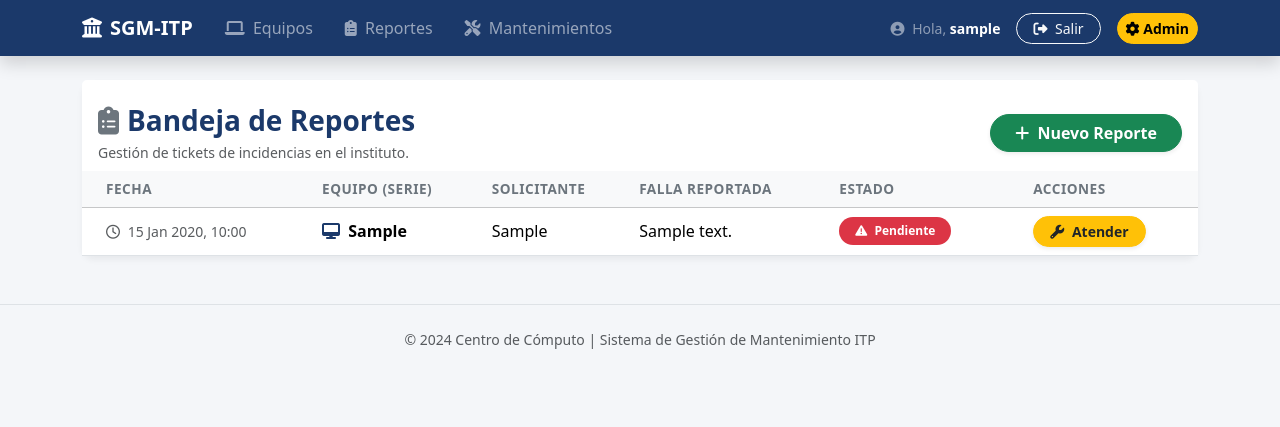
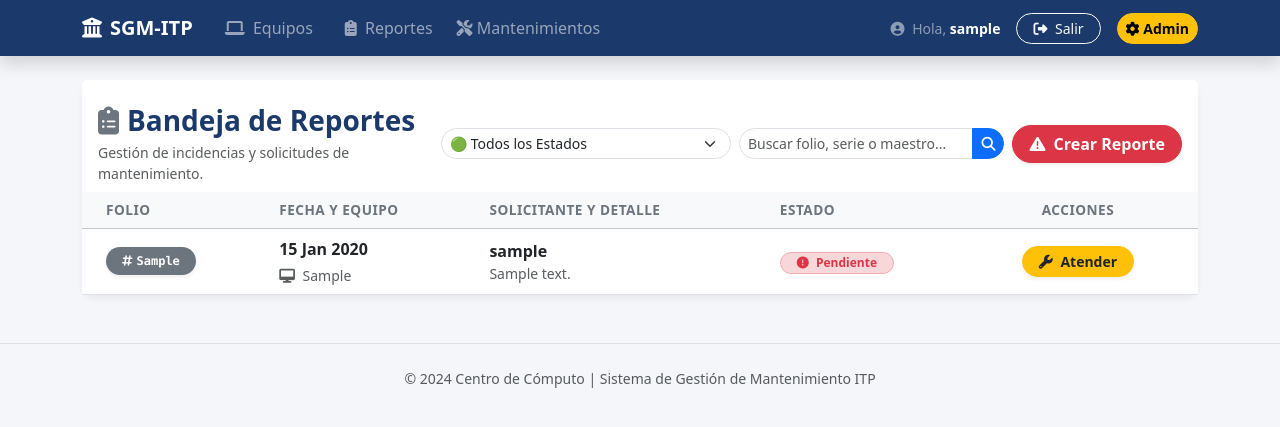
Before and after one commit to AbrahamRecinas/SGM-ITP, a Django app: page /reportes/ in a window 1280 px wide. Shown: the top 427 px of the page. Run offline with Django 5.2, Linux system fonts and the light colour scheme; a user stored in the database is signed in; tables that the repository leaves empty hold one stand-in row (values such as "Sample post").

Commit message:
Flujo de reportes automatizado, control de roles (RBAC) y autocompletado en mantenimientos

```diff
--- a/inventario/templates/inventario/base.html
+++ b/inventario/templates/inventario/base.html
@@ -51,9 +51,13 @@
                     <li class="nav-item">
                         <a class="nav-link px-3" href="{% url 'lista_reportes' %}"><i class="fa-solid fa-clipboard-list me-1"></i> Reportes</a>
                     </li>
-                    <li class="nav-item">
-                        <a class="nav-link px-3" href="{% url 'lista_mantenimientos' %}"><i class="fa-solid fa-screwdriver-wrench me-1"></i> Mantenimientos</a>
-                    </li>
+{% if perms.inventario.add_mantenimiento %}
+    <li class="nav-item">
+        <a class="nav-link" href="{% url 'lista_mantenimientos' %}">
+            <i class="fa-solid fa-screwdriver-wrench"></i> Mantenimientos
+        </a>
+    </li>
+{% endif %}
                 </ul>
 
                 <ul class="navbar-nav ms-auto align-items-center mt-2 mt-lg-0">
--- a/inventario/templates/inventario/lista_equipos.html
+++ b/inventario/templates/inventario/lista_equipos.html
@@ -13,6 +13,7 @@
         <div class="d-flex align-items-center gap-2 w-70 justify-content-end">
 
             <form method="GET" class="d-flex gap-2 mb-0 w-75">
+                {% if not request.user.perfil %}
                     <select name="edificio" class="form-select rounded-pill form-select-sm" onchange="this.form.submit()">
                         <option value="">🏢 Todos los Edificios</option>
                 {% for ed in edificios %}
@@ -21,6 +22,7 @@
                     </option>
                 {% endfor %}
                     </select>
+                {% endif %}
 
                 <div class="input-group input-group-sm">
                     <input type="text" name="q" value="{{ query|default_if_none:'' }}" class="form-control rounded-start-pill" placeholder="Buscar serie o marca...">
--- a/inventario/templates/inventario/lista_reportes.html
+++ b/inventario/templates/inventario/lista_reportes.html
@@ -3,66 +3,104 @@
 {% block title %}Reportes de Falla - SGM-ITP{% endblock %}
 
 {% block content %}
-<div class="card border-0">
+<div class="card border-0 shadow-sm">
     <div class="card-header bg-white border-bottom-0 pt-4 pb-2 d-flex justify-content-between align-items-center">
         <div>
             <h3 class="text-tecnm fw-bold mb-1"><i class="fa-solid fa-clipboard-list text-secondary me-2"></i>Bandeja de Reportes</h3>
-            <p class="text-muted small mb-0">Gestión de tickets de incidencias en el instituto.</p>
+            <p class="text-muted small mb-0">Gestión de incidencias y solicitudes de mantenimiento.</p>
         </div>
-        <a href="{% url 'nuevo_reporte' %}" class="btn btn-success fw-bold rounded-pill shadow-sm px-4">
-            <i class="fa-solid fa-plus me-1"></i> Nuevo Reporte
-        </a>
+
+        <div class="d-flex align-items-center gap-2 w-75 justify-content-end">
+            <form method="GET" class="d-flex gap-2 mb-0 w-75">
+                <select name="estado" class="form-select rounded-pill form-select-sm" onchange="this.form.submit()">
+                    <option value="">🟢 Todos los Estados</option>
+                    <option value="Pendiente" {% if estado_filtro == 'Pendiente' %}selected{% endif %}>🔴 Pendientes</option>
+                    <option value="En Revision" {% if estado_filtro == 'En Revision' %}selected{% endif %}>🟡 En Revisión</option>
+                    <option value="Finalizado" {% if estado_filtro == 'Finalizado' %}selected{% endif %}>✅ Finalizados</option>
+                </select>
+
+                <div class="input-group input-group-sm">
+                    <input type="text" name="q" value="{{ query|default_if_none:'' }}" class="form-control rounded-start-pill" placeholder="Buscar folio, serie o maestro...">
+                    <button type="submit" class="btn btn-primary rounded-end-pill">
+                        <i class="fa-solid fa-magnifying-glass"></i>
+                    </button>
+                </div>
+
+                {% if query or estado_filtro %}
+                    <a href="{% url 'lista_reportes' %}" class="btn btn-sm btn-outline-danger rounded-circle"><i class="fa-solid fa-xmark"></i></a>
+                {% endif %}
+            </form>
+
+            {% if perms.inventario.add_reportefalla %}
+                <a href="{% url 'nuevo_reporte' %}" class="btn btn-danger fw-bold rounded-pill shadow-sm px-3 text-nowrap">
+                    <i class="fa-solid fa-triangle-exclamation me-1"></i> Crear Reporte
+                </a>
+            {% endif %}
+        </div>
     </div>
 
-    <div class="card-body p-0"> <div class="table-responsive">
+    <div class="card-body p-0">
+        <div class="table-responsive">
             <table class="table table-hover align-middle mb-0">
                 <thead class="table-light">
                     <tr>
-                        <th class="ps-4">Fecha</th>
-                        <th>Equipo (Serie)</th>
-                        <th>Solicitante</th>
-                        <th>Falla Reportada</th>
-                        <th class="pe-4">Estado</th>
-                        <th>ACCIONES</th>
+                        <th class="ps-4">Folio</th>
+                        <th>Fecha y Equipo</th>
+                        <th>Solicitante y Detalle</th>
+                        <th>Estado</th>
+                        <th class="pe-4 text-center">Acciones</th>
                     </tr>
                 </thead>
-<tbody>
+                <tbody>
                     {% for reporte in reportes %}
                     <tr>
-                        <td class="text-muted ps-4 small"><i class="fa-regular fa-clock me-1"></i> {{ reporte.fecha_reporte|date:"d M Y, H:i" }}</td>
-                        <td class="fw-bold"><i class="fa-solid fa-desktop text-tecnm me-1"></i> {{ reporte.equipo.numero_serie }}</td>
-                        <td>{{ reporte.solicitante }}</td>
-                        <td>{{ reporte.descripcion_falla }}</td>
-                        <td class="pe-4">
+                        <td class="ps-4">
+                            <span class="badge bg-secondary rounded-pill px-3 py-2 fw-bold font-monospace shadow-sm">
+                                <i class="fa-solid fa-hashtag me-1"></i>{{ reporte.folio|default:"S/F" }}
+                            </span>
+                        </td>
+                        <td>
+                            <div class="fw-bold text-dark mb-1">{{ reporte.fecha_reporte|date:"d M Y" }}</div>
+                            <div class="text-muted small"><i class="fa-solid fa-desktop me-1"></i> {{ reporte.equipo.numero_serie }}</div>
+                        </td>
+                        <td>
+                            <div class="fw-semibold text-dark">{{ reporte.solicitante }}</div>
+                            <div class="text-muted small text-truncate" style="max-width: 250px;">{{ reporte.descripcion_falla }}</div>
+                        </td>
+                        <td>
                             {% if reporte.estado == 'Pendiente' %}
-                                <span class="badge bg-danger rounded-pill px-3 py-2"><i class="fa-solid fa-triangle-exclamation me-1"></i> Pendiente</span>
+                                <span class="badge bg-danger-subtle text-danger border border-danger-subtle rounded-pill px-3">
+                                    <i class="fa-solid fa-circle-exclamation me-1"></i> Pendiente
+                                </span>
                             {% elif reporte.estado == 'En Revision' %}
-                                <span class="badge bg-warning text-dark rounded-pill px-3 py-2"><i class="fa-solid fa-magnifying-glass me-1"></i> En Revisión</span>
+                                <span class="badge bg-warning-subtle text-dark border border-warning-subtle rounded-pill px-3">
+                                    <i class="fa-solid fa-magnifying-glass me-1"></i> En Revisión
+                                </span>
                             {% else %}
-                                <span class="badge bg-success rounded-pill px-3 py-2"><i class="fa-solid fa-check me-1"></i> Finalizado</span>
+                                <span class="badge bg-success-subtle text-success border border-success-subtle rounded-pill px-3">
+                                    <i class="fa-solid fa-check-double me-1"></i> Finalizado
+                                </span>
                             {% endif %}
                         </td>
-                        <td>
+                        <td class="pe-4 text-center">
                             {% if perms.inventario.change_reportefalla %}
-
                                 {% if reporte.estado != 'Finalizado' %}
                                     <a href="{% url 'atender_reporte' reporte.id %}" class="btn btn-sm btn-warning text-dark fw-bold rounded-pill shadow-sm px-3">
                                         <i class="fa-solid fa-wrench me-1"></i> Atender
                                     </a>
+                                {% else %}
+                                    <span class="text-muted small"><i class="fa-solid fa-lock me-1"></i> Cerrado</span>
+                                {% endif %}
                             {% else %}
-                                    <span class="text-muted small"><i class="fa-solid fa-lock me-1"></i> Cerrado</span>
+                                <span class="text-muted small"><i class="fa-solid fa-eye me-1"></i> Solo lectura</span>
                             {% endif %}
-
-                        {% else %}
-                            <span class="text-muted small"><i class="fa-solid fa-eye me-1"></i> Solo lectura</span>
-                        {% endif %}
                         </td>
-                        </tr>
+                    </tr>
                     {% empty %}
                     <tr>
-                        <td colspan="6" class="text-center text-muted py-5">
+                        <td colspan="5" class="text-center text-muted py-5">
                             <i class="fa-solid fa-inbox fa-3x text-light mb-3"></i><br>
-                            No hay reportes de falla registrados.<br>¡Todo funciona perfecto!
+                            No hay reportes de falla que coincidan con la búsqueda.
                         </td>
                     </tr>
                     {% endfor %}
--- a/inventario/views.py
+++ b/inventario/views.py
@@ -4,11 +4,21 @@ from django.db.models import Q
 from .models import Equipo, ReporteFalla, Mantenimiento, Edificio
 from .forms import ReporteFallaForm, AtenderReporteForm, MantenimientoForm, EquipoForm
 
+@login_required
 def lista_equipos(request):
     query = request.GET.get('q')
-    edificio_id = request.GET.get('edificio') # Capturamos si seleccionaron un edificio
+    edificio_id = request.GET.get('edificio')
 
+    # 1. Traemos los equipos
     equipos = Equipo.objects.all()
+
+    # 2. AISLAMIENTO: Si es Admin de edificio, filtramos a la fuerza
+    if hasattr(request.user, 'perfil'):
+        equipos = equipos.filter(edificio=request.user.perfil.edificio)
+    else:
+        # Solo si es técnico aplicamos el filtro del menú desplegable
+        if edificio_id:
+            equipos = equipos.filter(edificio_id=edificio_id)
 
     # Filtro por barra de búsqueda
     if query:
@@ -31,10 +41,6 @@ def lista_equipos(request):
         'edificios': edificios,
         'edificio_seleccionado': edificio_id
     })
-def lista_reportes(request):
-    # order_by('-fecha_reporte') hace que los reportes más nuevos salgan hasta arriba
-    reportes = ReporteFalla.objects.all().order_by('-fecha_reporte')
-    return render(request, 'inventario/lista_reportes.html', {'reportes': reportes})
 
 def lista_mantenimientos(request):
     # Traemos los mantenimientos ordenados del más reciente al más antiguo
@@ -44,12 +50,18 @@ def lista_mantenimientos(request):
 @login_required
 def nuevo_reporte(request):
     if request.method == 'POST':
-        form = ReporteFallaForm(request.POST)
+        # Le pasamos el usuario al formulario
+        form = ReporteFallaForm(request.POST, usuario=request.user)
         if form.is_valid():
-            form.save()
+            reporte = form.save(commit=False)
+
+            reporte.solicitante = request.user
+
+            reporte.save()
             return redirect('lista_reportes')
     else:
-        form = ReporteFallaForm()
+        # Le pasamos el usuario al formulario vacío
+        form = ReporteFallaForm(usuario=request.user)
 
     return render(request, 'inventario/nuevo_reporte.html', {'form': form})
 
@@ -71,39 +83,51 @@ def detalle_equipo(request, equipo_id):
 @login_required
 @permission_required('inventario.change_reportefalla', raise_exception=True)
 def atender_reporte(request, reporte_id):
-    # Buscamos el reporte exacto por su ID
     reporte = get_object_or_404(ReporteFalla, id=reporte_id)
 
-    if request.method == 'POST':
-        form = AtenderReporteForm(request.POST, instance=reporte)
-        if form.is_valid():
-            form.save()
-            return redirect('lista_reportes')
-    else:
-        # Si apenas entra a la página, le mostramos el formulario pre-llenado con el estado actual
-        form = AtenderReporteForm(instance=reporte)
+    # Al presionar "Recibir e Iniciar Revisión"
+    if request.method == 'POST' and 'iniciar_revision' in request.POST:
+        reporte.estado = 'En Revision'
+        reporte.equipo.estado = 'Mantenimiento'  # Bloqueamos el equipo en el catálogo
+        reporte.equipo.save()
+        reporte.save()
+        return redirect('lista_reportes')
 
-    return render(request, 'inventario/atender_reporte.html', {'form': form, 'reporte': reporte})
+    return render(request, 'inventario/atender_reporte.html', {'reporte': reporte})
 
 # --- VISTA PARA REGISTRAR UN MANTENIMIENTO ---
 @login_required
 @permission_required('inventario.add_mantenimiento', raise_exception=True)
 def registrar_mantenimiento(request):
+    reporte_id = request.GET.get('reporte_id')
+    reporte = None
+    datos_iniciales = {}
+
+    # Si venimos desde un reporte, pre-llenamos la computadora y marcamos como Correctivo
+    if reporte_id:
+        reporte = get_object_or_404(ReporteFalla, id=reporte_id)
+        datos_iniciales['equipo'] = reporte.equipo
+        datos_iniciales['tipo'] = 'Correctivo'
+
     if request.method == 'POST':
         form = MantenimientoForm(request.POST)
         if form.is_valid():
-            # Magia de Django: Pausamos el guardado (commit=False)
             mantenimiento = form.save(commit=False)
-            # Le inyectamos a la fuerza el estado Terminado
+
+            # Autocompletado silencioso
+            mantenimiento.tecnico = request.user
             mantenimiento.estado_mantenimiento = 'Terminado'
-            # Ahora sí, guardamos en la base de datos
-            mantenimiento.save()
 
-            return redirect('lista_mantenimientos')
+            if reporte_id:
+                reporte = get_object_or_404(ReporteFalla, id=reporte_id)
+                mantenimiento.reporte_vinculado = reporte
+
+            mantenimiento.save() # Guarda y dispara el Efecto Dominó de Erick
+            return redirect('lista_reportes')
     else:
-        form = MantenimientoForm()
+        form = MantenimientoForm(initial=datos_iniciales)
 
-    return render(request, 'inventario/registrar_mantenimiento.html', {'form': form})
+    return render(request, 'inventario/registrar_mantenimiento.html', {'form': form, 'reporte': reporte})
 
 @login_required
 @permission_required('inventario.add_equipo', raise_exception=True)
@@ -132,3 +156,32 @@ def editar_equipo(request, equipo_id):
         form = EquipoForm(instance=equipo)
 
     return render(request, 'inventario/editar_equipo.html', {'form': form, 'equipo': equipo})
+
+@login_required
+def lista_reportes(request):
+    query = request.GET.get('q')
+    estado_filtro = request.GET.get('estado')
+
+    reportes = ReporteFalla.objects.all().order_by('-fecha_reporte')
+
+    # 1. AISLAMIENTO: Si es Admin de Edificio, solo ve los de su edificio
+    if hasattr(request.user, 'perfil'):
+        reportes = reportes.filter(equipo__edificio=request.user.perfil.edificio)
+
+    # 2. BÚSQUEDA (Folio, Solicitante o Serie del equipo)
+    if query:
+        reportes = reportes.filter(
+            Q(folio__icontains=query) |
+            Q(solicitante__username__icontains=query) | # Buscamos por nombre de usuario
+            Q(equipo__numero_serie__icontains=query)
+        )
+
+    # 3. FILTRO POR ESTADO
+    if estado_filtro:
+        reportes = reportes.filter(estado=estado_filtro)
+
+    return render(request, 'inventario/lista_reportes.html', {
+        'reportes': reportes,
+        'query': query,
+        'estado_filtro': estado_filtro
+    })
```
Also changed, not shown: inventario/admin.py (+14 -6 lines), inventario/forms.py (+30 -29 lines), inventario/models.py (+22 -3 lines), inventario/templates/inventario/atender_reporte.html (+34 -24 lines), inventario/templates/inventario/registrar_mantenimiento.html (+29 -8 lines), inventario/migrations/0008_reportefalla_folio.py (added), inventario/migrations/0009_alter_reportefalla_solicitante_perfilusuario.py (added). Lines whose indentation alone changed are shown as unchanged.
